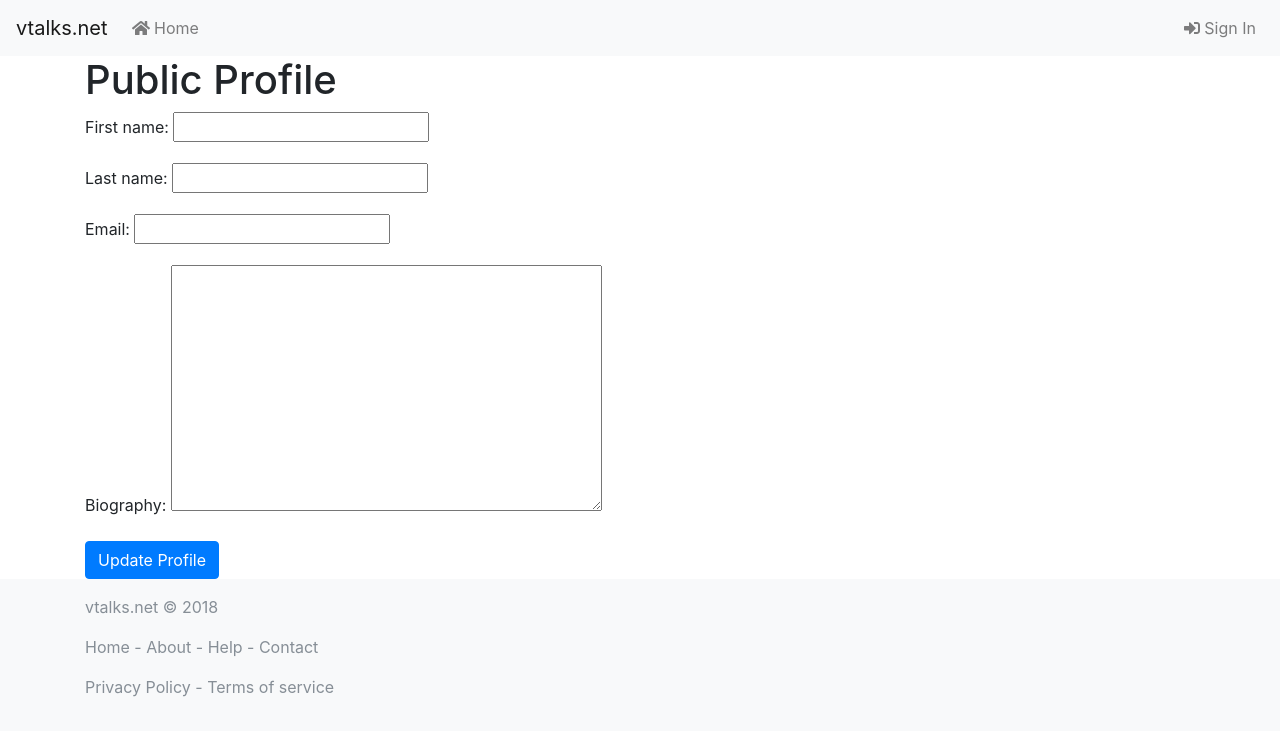
After one commit to vtalks/vtalks.net, a Django app: page /auth/settings in a window 1280 px wide. The commit adds this page. Shown: the top 736 px of the page. Run offline with Django 3.2, Linux system fonts and the light colour scheme; some libraries are stand-ins or nearby versions.

Commit message:
Created form settings

```diff
--- a/web/templates/partials/header.html
+++ b/web/templates/partials/header.html
@@ -13,7 +13,7 @@
             <ul class="navbar-nav">
                 {% if user.is_authenticated %}
                 <li class="nav-item">
-                    <a class="nav-link" href=""><i class="fas fa-user-circle"></i> {{ user.username }}</a>
+                    <a class="nav-link" href="{% url 'user_profile:settings' %}"><i class="fas fa-user-circle"></i> {{ user.username }}</a>
                 </li>
                 <li class="nav-item">
                     <a class="nav-link" href="{% url 'user_profile:logout' %}"><i class="fas fa-sign-out-alt"></i> Sign Out</a>
--- /dev/null
+++ b/web/templates/registration/settings.html
@@ -0,0 +1,13 @@
+{% extends "layouts/default.html" %}
+{% block content %}
+<main role="main">
+    <div class="container">
+        <h1>Public Profile</h1>
+        <form action="" method="post">
+        {% csrf_token %}
+        {{ form.as_p }}
+        <button type="submit" class="btn btn-primary">Update Profile</button>
+        </form>
+    </div>
+</main>
+{% endblock %}
--- a/web/user_profile/forms.py
+++ b/web/user_profile/forms.py
@@ -1,8 +1,8 @@
 from django import forms
 
 
-class UserPreferences(forms.Form):
-    first_name = forms.CharField(max_length=30)
-    last_name = forms.CharField(max_length=150)
-    email = forms.EmailField()
-    bio = forms.CharField(widget=forms.Textarea)
+class AuthProfileSettingsForm(forms.Form):
+    first_name = forms.CharField(max_length=30, required=False)
+    last_name = forms.CharField(max_length=150, required=False)
+    email = forms.EmailField(required=False)
+    bio = forms.CharField(label='Biography', widget=forms.Textarea, required=False)
--- a/web/user_profile/urls.py
+++ b/web/user_profile/urls.py
@@ -2,6 +2,7 @@ from django.urls import path
 
 from .views import AuthTwitterView
 from .views import AuthTwitterCallbackView
+from .views import AuthProfileSettingsView
 from django.contrib.auth.views import logout
 from django.contrib.auth.views import login
 
@@ -9,6 +10,7 @@ app_name = 'user_profile'
 urlpatterns = [
     path('logout', logout, {'next_page': '/'}, name='logout'),
     path('login', login, name='login'),
+    path('settings', AuthProfileSettingsView.as_view(), name='settings'),
     path('twitter', AuthTwitterView.as_view(), name='auth_twitter'),
     path('twitter/callback', AuthTwitterCallbackView.as_view(),
          name='auth_twitter_callback'),
--- a/web/user_profile/views.py
+++ b/web/user_profile/views.py
@@ -4,9 +4,12 @@ import oauth2 as oauth
 from urllib.parse import parse_qsl
 
 from django.conf import settings
+from django.views.generic import FormView
 from django.views.generic import RedirectView
 from django.contrib.auth import login
 from django.contrib.auth.models import User
+
+from .forms import AuthProfileSettingsForm
 
 # Create your views here.
 
@@ -89,3 +92,12 @@ class AuthTwitterCallbackView(RedirectView):
         # Login user
         login(self.request, user_obj)
         return super().get_redirect_url(*args, **kwargs)
+
+
+class AuthProfileSettingsView(FormView):
+    template_name = 'registration/settings.html'
+    form_class = AuthProfileSettingsForm
+    success_url = '.'
+
+    def form_valid(self, form):
+        return super().form_valid(form)
```
Also changed, not shown: web/corporate/views.py (line endings or trailing spaces).
